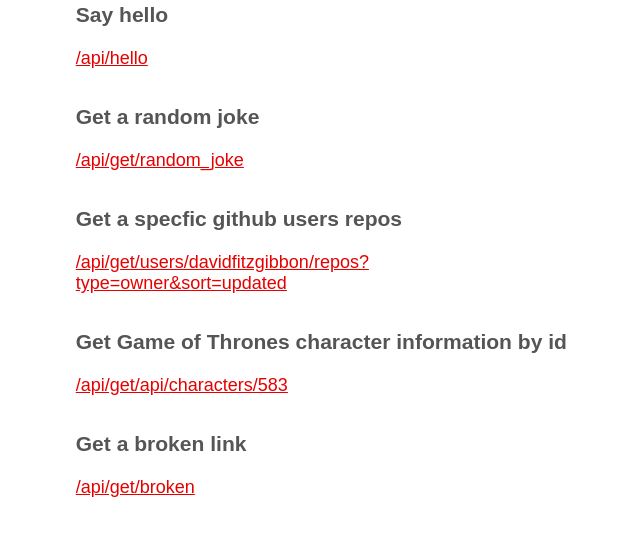
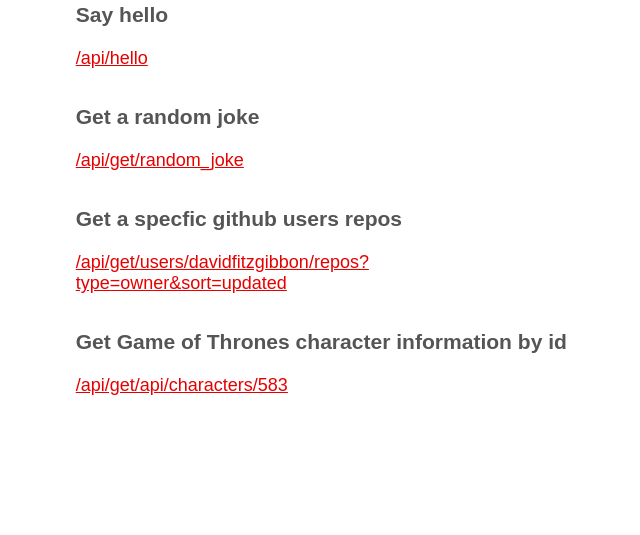
Before and after one commit to davidfitzgibbon/serverlessTest, a plain HTML site: page index.html in a window 1280 px wide. Shown: the part 117-652 px from the top of the page, without its empty margins (314-954 px from the left). Drawn offline with Linux system fonts and the light colour scheme.

Commit message:
dont need a broken url anymore

```diff
--- a/index.html
+++ b/index.html
@@ -34,10 +34,6 @@
         <h3>Get Game of Thrones character information by id</h3>
         <p><a target="_blank" href="/api/get/api/characters/583">/api/get/api/characters/583</a></p>
 
-
-        <h3>Get a broken link</h3>
-        <p><a target="_blank" href="/api/get/broken">/api/get/broken</a></p>
-
     </main>
 </body>
 </html>
```
